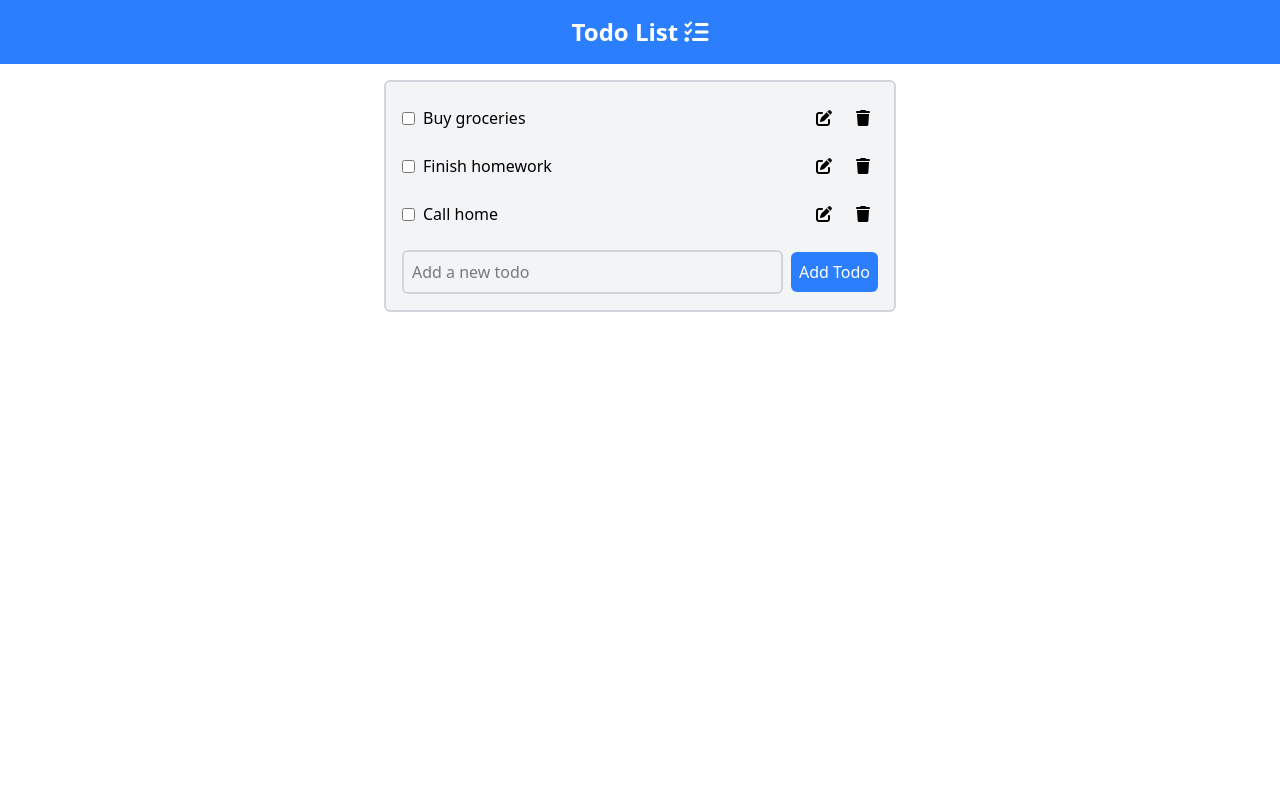
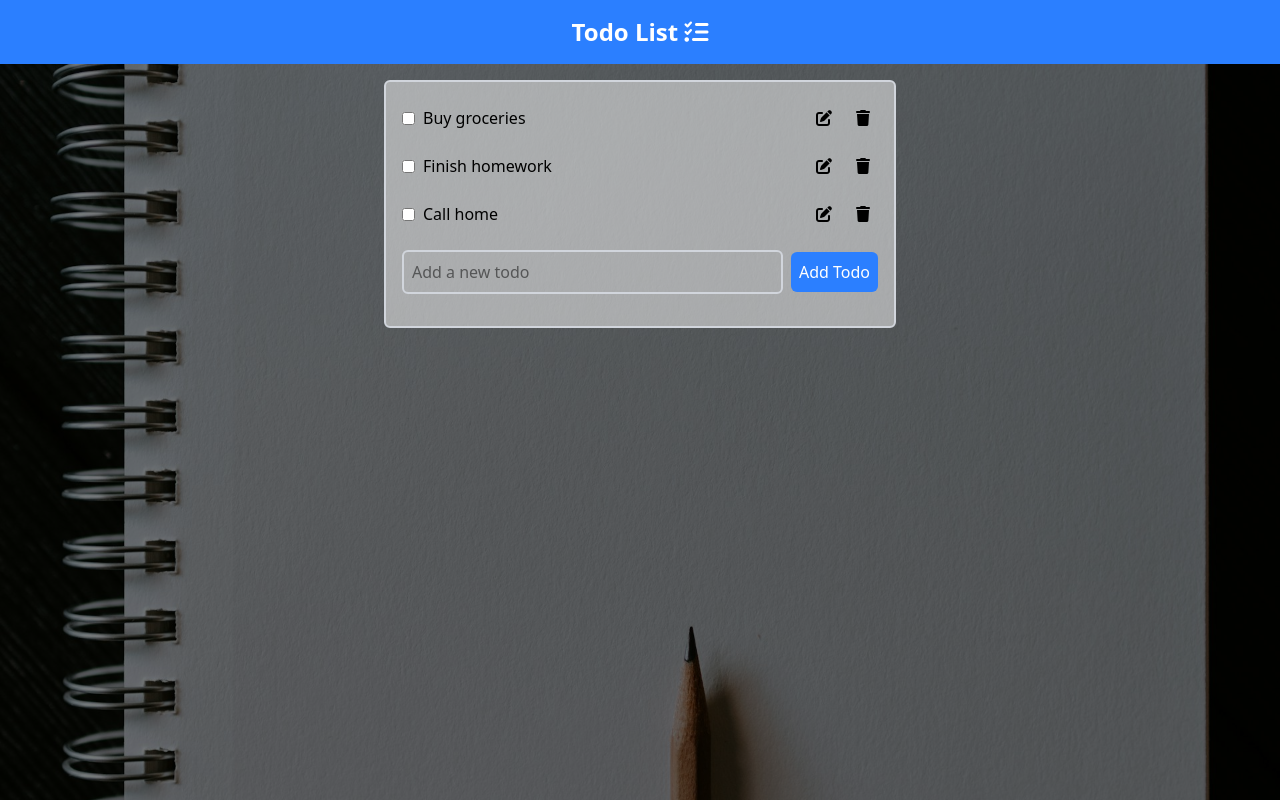
Before and after one commit to kirtiwari12/react-todo-list, a React (Vite) app: page / in a window 1280 px wide. Built offline with nearby package versions, Linux system fonts and the light colour scheme.

Commit message:
improvements

```diff
--- a/src/components/App.jsx
+++ b/src/components/App.jsx
@@ -50,7 +50,7 @@ function App() {
   };
 
   return (
-    <>
+    <div className="flex flex-col items-center bg-[url('/bg.jpg')] bg-opacity-50 bg-cover bg-center h-screen bg-black/50 bg-blend-overlay">
       <Header />
       <ToDoList
         todos={todos}
@@ -59,7 +59,7 @@ function App() {
         addTodo={addTodo}
         editTodo={editTodo}
       />
-    </>
+    </div>
   );
 }
 
--- a/src/components/Header.jsx
+++ b/src/components/Header.jsx
@@ -1,6 +1,6 @@
 export const Header = () => {
   return (
-    <h1 className="text-2xl font-bold text-center p-4 bg-blue-500 text-white mb-4 sticky top-0">
+    <h1 className="text-2xl font-bold text-center p-4 bg-blue-500 text-white mb-4 sticky top-0 w-full">
       Todo List <i className="fa-solid fa-list-check"></i>
     </h1>
   );
--- a/src/components/ToDoList.jsx
+++ b/src/components/ToDoList.jsx
@@ -9,10 +9,10 @@ export const ToDoList = ({
   editTodo,
 }) => {
   const [inputValue, setInputValue] = useState("");
-
+  const [isError, setIsError] = useState(false);
   return (
-    <div className="flex flex-col justify-center items-center">
-      <div className="flex flex-col gap-4 p-4 bg-gray-100 w-xs md:w-sm lg:w-md xl:w-lg 2xl:w-xl border-2 border-gray-300 rounded-md">
+    <div className="flex flex-col items-center">
+      <div className="flex flex-col gap-4 p-4 bg-[#ffffff80] w-xs md:w-lg lg:w-md xl:w-lg 2xl:w-xl border-2 border-gray-300 rounded-md">
         <ul className="list-none flex flex-col gap-2">
           {todos.map((todo) => (
             <ToDoItem
@@ -24,19 +24,43 @@ export const ToDoList = ({
             />
           ))}
         </ul>
-        <div className="flex gap-2 mt-auto w-full justify-between items-center">
+        <div className="flex gap-2 mt-auto w-full justify-between items-center relative mb-4">
+          <div className="flex flex-col gap-2 flex-1">
             <input
               title="Add a new todo"
-            className="flex-1 border-2 border-gray-300 rounded-md p-2"
+              className=" border-2 border-gray-300 rounded-md p-2"
               type="text"
               placeholder="Add a new todo"
               value={inputValue}
-            onChange={(e) => setInputValue(e.target.value)}
+              onChange={(e) => {
+                setInputValue(e.target.value);
+                setIsError(false);
+                if (e.target.value.trim() === "") {
+                  setIsError(true);
+                } else {
+                  setIsError(false);
+                }
+              }}
             />
+            {isError ? (
+              <small className="text-red-500 text-sm absolute bottom-[-25px] left-0">
+                This is a required field
+              </small>
+            ) : null}
+          </div>
           <button
             title="Add todo"
             className="bg-blue-500 text-white rounded-md p-2 w-fit"
-            onClick={() => addTodo(inputValue)}
+            onClick={() => {
+              setIsError(false);
+              if (inputValue.trim() === "") {
+                setIsError(true);
+              } else {
+                setIsError(false);
+                addTodo(inputValue);
+                setInputValue("");
+              }
+            }}
           >
             Add Todo
           </button>
```
Also changed, not shown: public/bg.jpg (added). Lines whose indentation alone changed are shown as unchanged.
